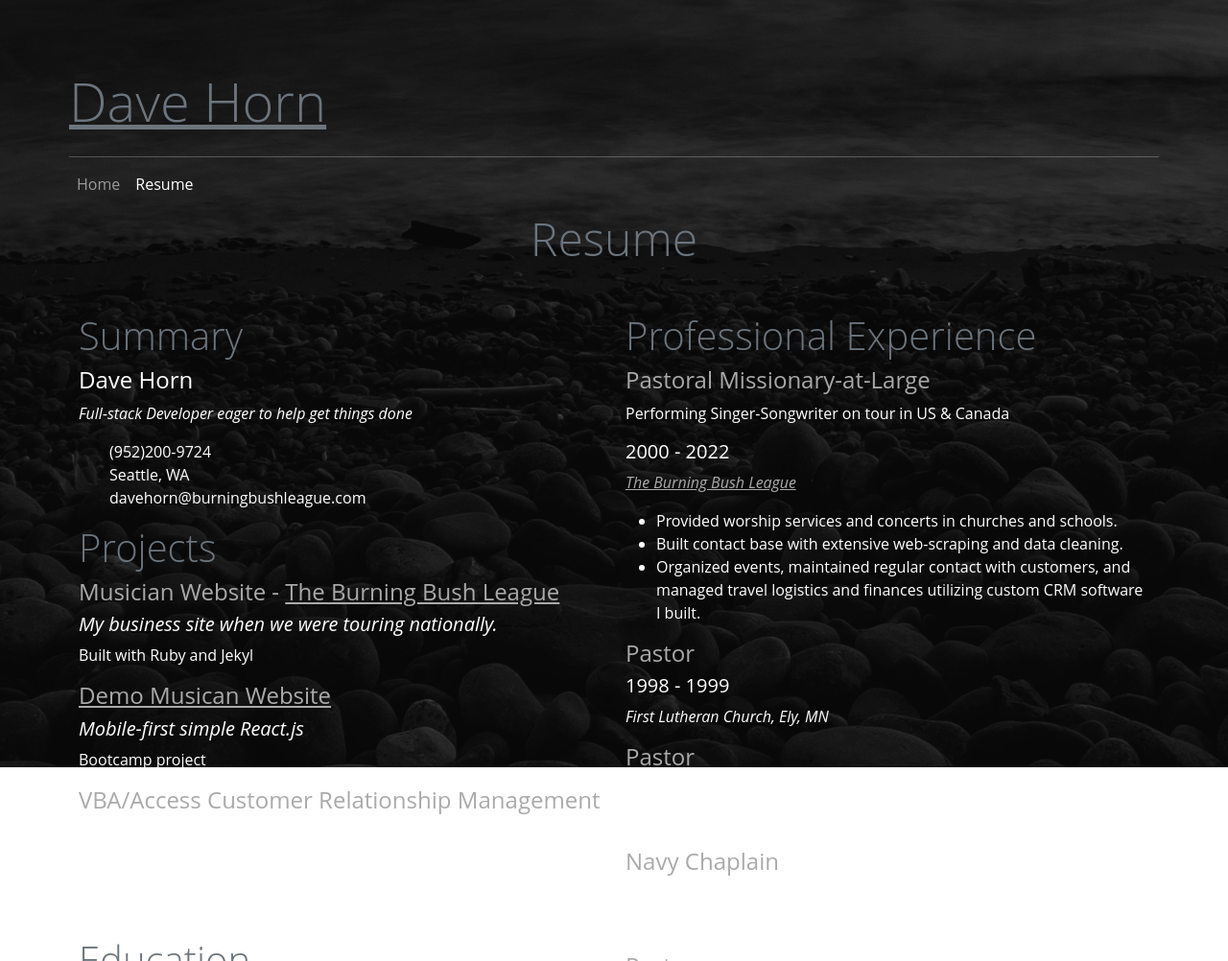
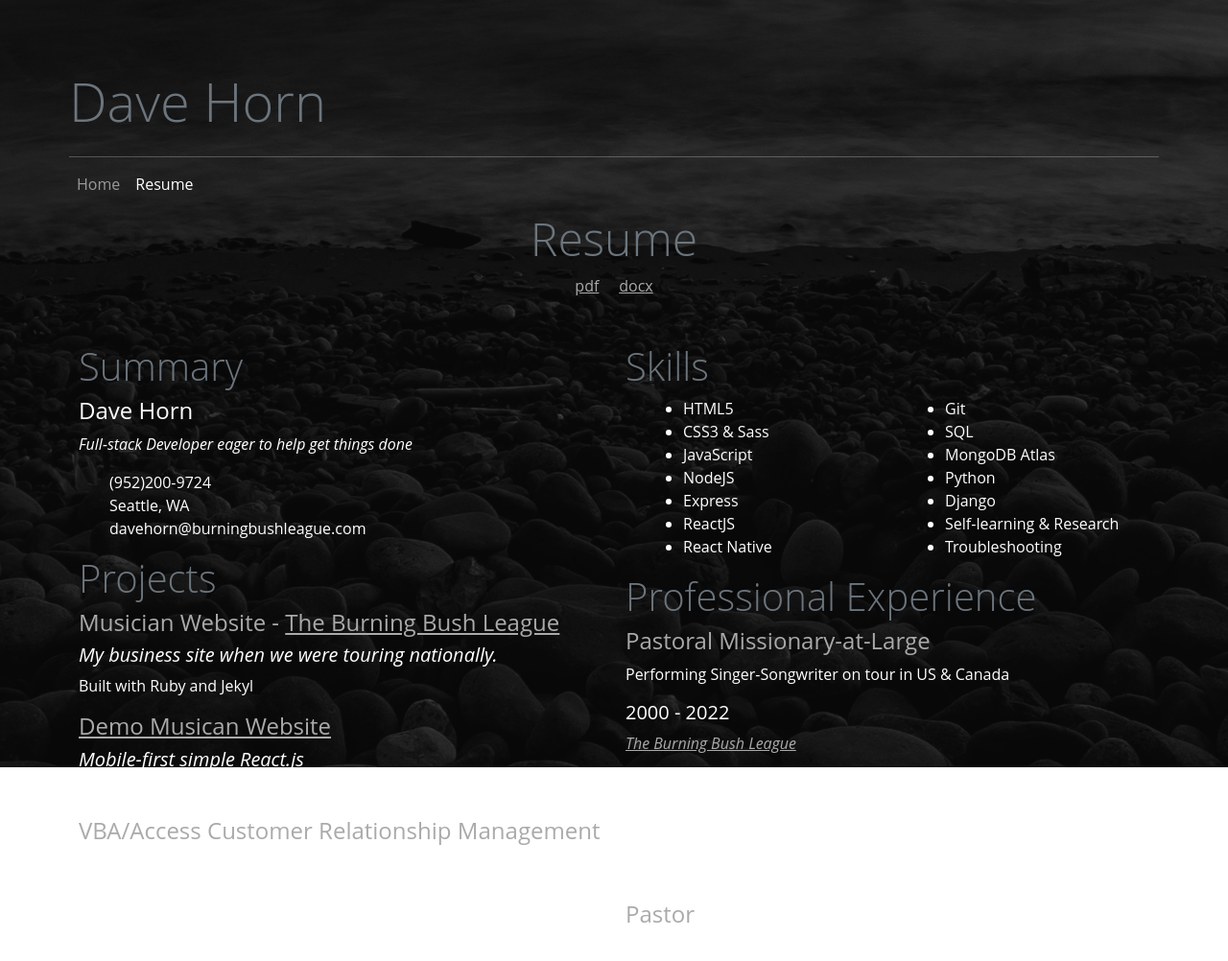
Before and after one commit to DaveBBL/DaveBBL.github.io, a website: page resume.html in a window 1280 px wide. Shown: the top 1002 px of the page at 96% size. Drawn offline with nearby package versions, Linux system fonts and the light colour scheme.

Commit message:
Finish Resume

```diff
--- a/resume.html
+++ b/resume.html
@@ -15,7 +15,7 @@
   <body>
     <header id="header">
       <div class="h-100 p-5 pb-0 m-4 mb-0">
-        <h1 class="display-4  "><a class="text-secondary" href="index.html">Dave Horn</a></h1>
+        <h1 class="display-4  "><a class="text-secondary" href="index.html" style="text-decoration: none;">Dave Horn</a></h1>
         <hr class="mt-4 mb-0">
         <nav class="navbar navbar-expand-sm navbar-dark">
           <ul class="navbar-nav me-auto mb-2 mb-lg-0">
@@ -44,6 +44,8 @@
 
       <div class="text-center mb-5">
         <h2 class="display-5 text-secondary">Resume</h2>
+        <a href="/assets/Resume_Dave_Horn_230823.pdf">pdf</a>&nbsp;&nbsp;&nbsp;&nbsp;
+        <a href="/assets/Resume_230821.docx">docx</a>
       </div>
 
       <div class="row">
@@ -60,6 +62,7 @@
               </ul>
             </p>
           </div>
+          <div id="projects">
             <h3 class="display-6 text-secondary">Projects</h3>
             <div class="resume-item">
               <h4>Musician Website - <a href="http://burningbushleague.com">The Burning Bush League</a></h4>
@@ -79,7 +82,9 @@
                 on local intranet to manage contacts, events, venues, tour schedules, and finances.
               </p>
             </div>
+          </div>
 
+          <div id="education">
             <h3 class="display-6 text-secondary">Education</h3>
             <div class="resume-item">
               <h4>Nucamp Coding Bootcamp</h4>
@@ -106,12 +111,44 @@
             <div class="resume-item">
               <h4>Concordia College - Saint Paul</h4>
               <h5>Bachelor of Arts</h5>
-              <p class="mb-2">1982-1986</p>
+              <p class="mb-2">1978-1982</p>
               <p><em>Environmental Science</em></p>
             </div>
+          </div>
 
+        </div> <!-- col -->
+        <!-- column break -->
+        <div class="col">
+          <div id="skills">
+            <h3 class="display-6 text-secondary">Skills</h3>
+            <div class="container ms-3">
+              <div class="row">
+                <div class="col">
+                  <ul>
+                    <li>HTML5</li>
+                    <li>CSS3 & Sass</li>
+                    <li>JavaScript</li>
+                    <li>NodeJS</li>
+                    <li>Express</li>
+                    <li>ReactJS</li>
+                    <li>React Native</li>
+                  </ul>
+                </div>
+                <div class="col">
+                  <ul>
+                    <li>Git</li>
+                    <li>SQL</li>
+                    <li>MongoDB Atlas</li>
+                    <li>Python</li>
+                    <li>Django</li>
+                    <li>Self-learning & Research</li>
+                    <li>Troubleshooting</li>
+                  </ul>
+                </div>
+              </div>
+            </div>
           </div>
-        <div class="col">
+
           <h3 class="display-6 text-secondary">Professional Experience</h3>
           <div class="resume-item">
             <h4>Pastoral Missionary-at-Large</h4>
```
Also changed, not shown: 2 other files.
